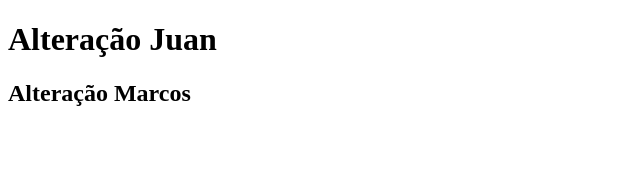
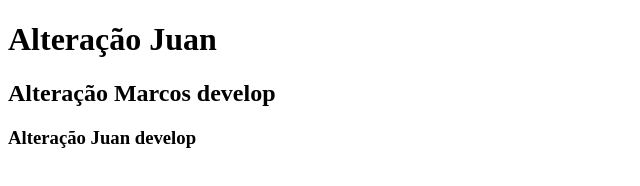
Before and after one commit to OopaiDragon/ci_cd, a plain HTML site: page index.html in a window 1280 px wide. Shown: the whole page, without its empty margins (0-640 px from the left). Drawn offline with Linux system fonts and the light colour scheme.

Commit message:
commit 5

```diff
--- a/index.html
+++ b/index.html
@@ -6,7 +6,8 @@
     <meta name="viewport" content="width=device-width, initial-scale=1.0">
     <title>Integração / Entrega Continua</title>
 </head><h1>Alteração Juan</h1>
-<h2>Alteração Marcos</h2>
+<h2>Alteração Marcos develop</h2>
+<h3>Alteração Juan develop</h3>
 <body>
 
 </body>
```
